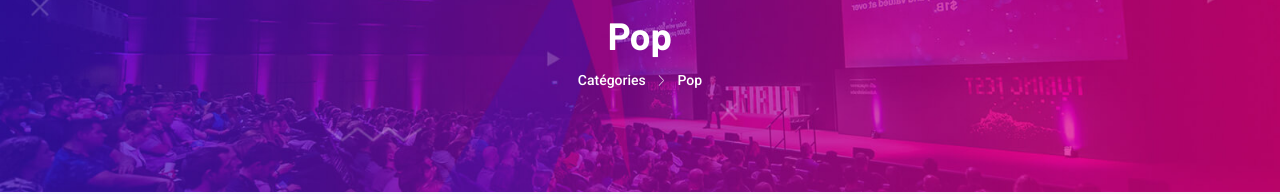
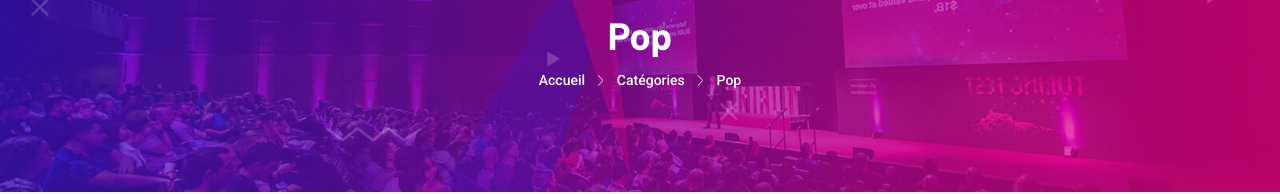
Before and after one commit to Hanioch/projet-Web-, a plain HTML site: page Pop.html in a window 1280 px wide. Shown: the part 129-323 px from the top of the page. Drawn offline with Linux system fonts and the light colour scheme.

Commit message:
correcions Rayan

```diff
--- a/Pop.html
+++ b/Pop.html
@@ -98,6 +98,7 @@
                         <div class="breadcrumbs-content">
                             <h1 class="page-title">Pop</h1>
                             <ul class="breadcrumb-nav">
+                                <li><a href="index.html">Accueil</a></li>
                                 <li><a href="categories.html">Catégories</a></li>
                                 <li>Pop</li>
                             </ul>
```
Also changed, not shown: Rap.html (+1 -0 lines).
